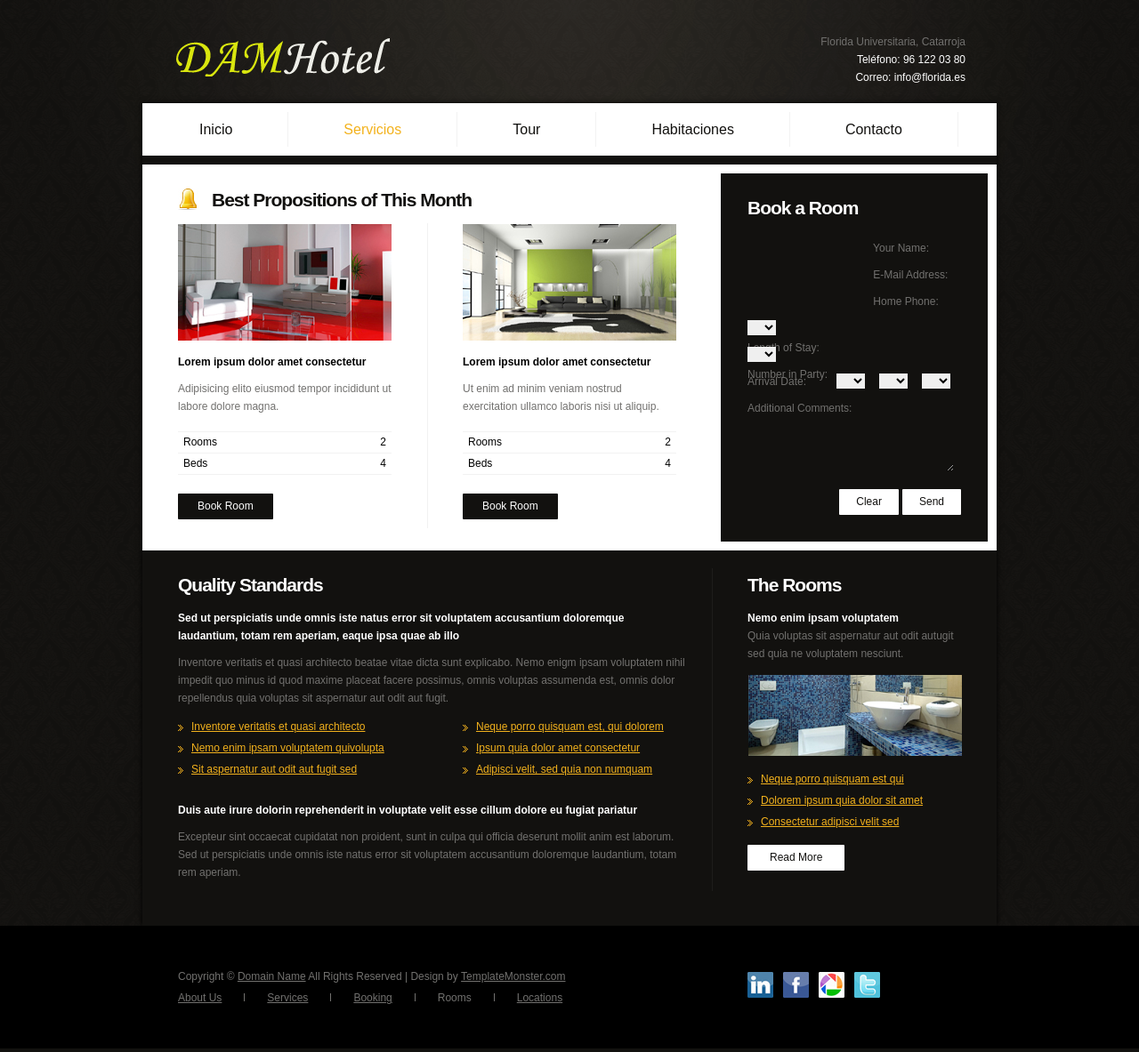
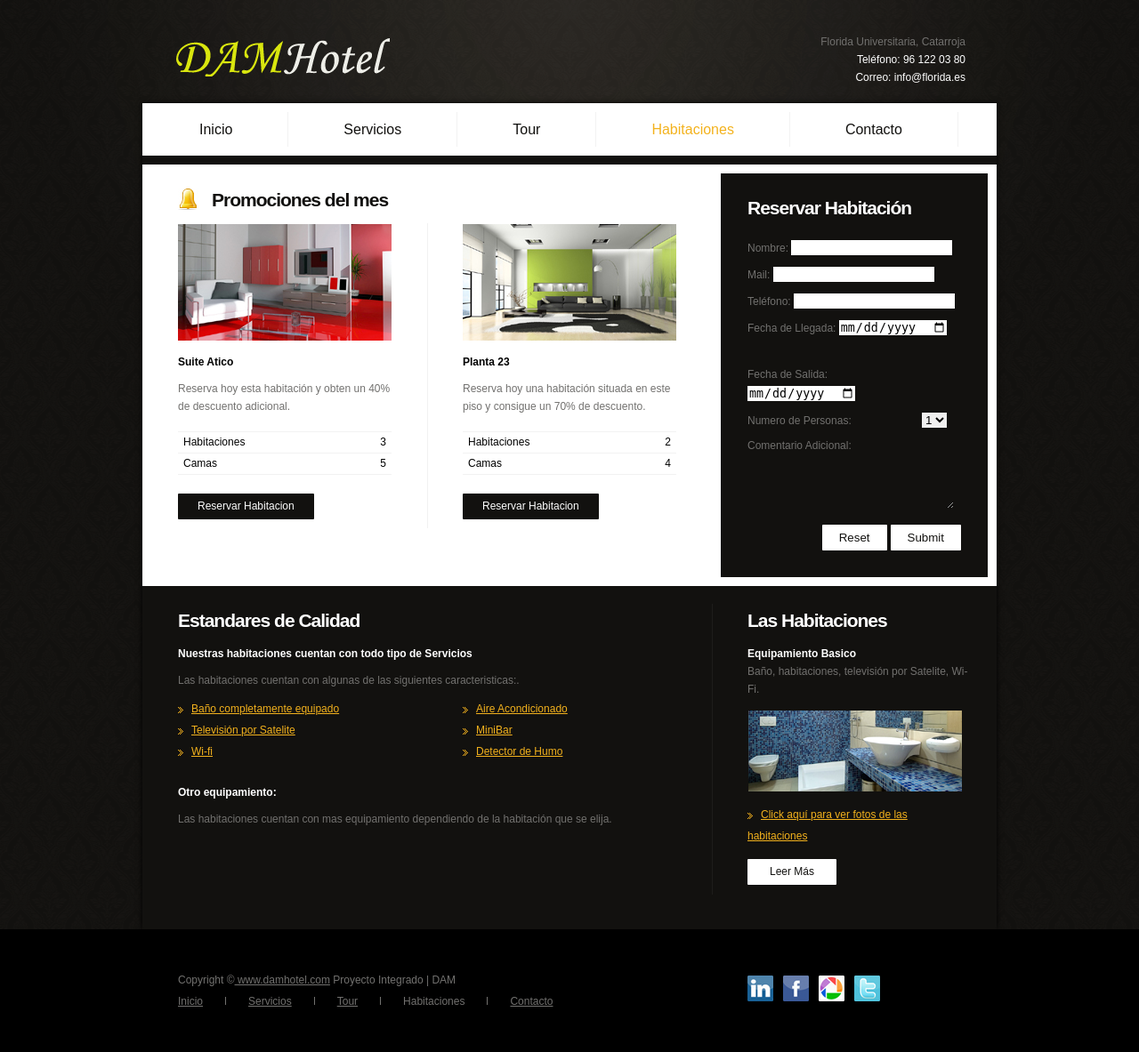
Before and after one commit to DavidMariB/ProyectoIntegradoDAM, a PHP site: page /habitaciones.html in a window 1280 px wide. Shown: the whole page at 89% size. Run offline with PHP 8.4, Linux system fonts and the light colour scheme.

Commit message:
Insertada información basica e insertado mapa en contactos

```diff
--- a/css/style.css
+++ b/css/style.css
@@ -63,6 +63,10 @@ body {
 	-moz-box-shadow:0 0 6px #000;
 	-webkit-box-shadow:0 0 6px #000;
 	position:relative
+}
+.map{
+	width:400px;
+	height:400px;
 }
 /* ============================= Pagina Principal ====================== */
 a {
--- a/habitaciones.html
+++ b/habitaciones.html
@@ -23,10 +23,10 @@
         <nav>
           <ul id="menu">
             <li><a href="index.html">Inicio</a></li>
-            <li class="active"><a href="services.html">Servicios</a></li>
-            <li><a href="booking.html">Tour</a></li>
-            <li><a href="rooms.html">Habitaciones</a></li>
-            <li><a href="locations.html">Contacto</a></li>
+            <li><a href="servicios.html">Servicios</a></li>
+            <li><a href="tour.html">Tour</a></li>
+            <li class="active"><a href="habitaciones.html">Habitaciones</a></li>
+            <li><a href="contacto.html">Contacto</a></li>
           </ul>
         </nav>
         <!-- Final Cabecera -->
@@ -35,80 +35,57 @@
           <div class="box1">
             <div class="wrapper">
               <form action="#" id="form1">
-                <h2>Book a Room</h2>
+                <h2>Reservar Habitación</h2>
                 <fieldset>
                   <div class="row">
-                    <input type="text" class="input">
-                    Your Name: </div>
+                    Nombre: <input type="text" name="nombre"></div>
                   <div class="row">
-                    <input type="text" class="input">
-                    E-Mail Address: </div>
+                    Mail:  <input type="text" name="mail"> </div>
                   <div class="row">
-                    <input type="text" class="input">
-                    Home Phone: </div>
+                    Teléfono: <input type="text" name="tlf"></div>
                   <div class="row">
-                    <div class="select1">
-                      <select>
-                        <option>&nbsp;</option>
-                        <option>...</option>
-                      </select>
-                    </div>
-                    Length of Stay: </div>
-                  <div class="row">
-                    <div class="select1">
-                      <select>
-                        <option>&nbsp;</option>
-                        <option>...</option>
-                      </select>
-                    </div>
-                    Number in Party: </div>
-                  <div class="row">
+                    Fecha de Llegada: <input type="date" name="fecha"> <br> </div>
+                  <div class="row"> <br>
+                    Fecha de Salida: <br> <input type="date" name="fecha"> </div>
+                  <div class="row"> <br>
+                    <br> Numero de Personas:
                     <div class="select2">
                       <select>
-                        <option>&nbsp;</option>
-                        <option>...</option>
-                      </select>
-                    </div>
-                    <div class="select2">
-                      <select>
-                        <option>&nbsp;</option>
-                        <option>...</option>
-                      </select>
-                    </div>
-                    <div class="select2">
-                      <select>
-                        <option>&nbsp;</option>
-                        <option>...</option>
-                      </select>
-                    </div>
-                    Arrival Date: </div>
-                  <div class="row_textarea"> Additional Comments:
+                          <option>1</option>
+                          <option>2</option>
+                          <option>3</option>
+                          <option>4</option>
+                          <option>5</option>
+                        </select>
+                      </div>
+                    </div> <br>
+                  <div class="row_textarea"> <br> Comentario Adicional:
                     <textarea cols="1" rows="1"></textarea>
                   </div>
-                  <div class="wrapper"> <a href="#" class="button1">Send</a> <a href="#" class="button1">Clear</a> </div>
+                  <br> <div class="wrapper"> <input type="submit" class="button1"></a> <input type="reset" class="button1"></a> </div>
                 </fieldset>
               </form>
               <div class="col2 pad">
-                <h2><img src="images/title_marker1.jpg" alt="">Best Propositions of This Month</h2>
+                <h2><img src="images/title_marker1.jpg" alt="">Promociones del mes</h2>
                 <div class="wrapper line1">
                   <div class="col3">
                     <figure class="pad_bot3"><img src="images/page3_img1.jpg" alt=""></figure>
-                    <p class="pad_bot1"><strong class="color3">Lorem ipsum dolor amet consectetur</strong></p>
-                    <p>Adipisicing elito eiusmod tempor incididunt ut labore dolore magna.</p>
+                    <p class="pad_bot1"><strong class="color3">Suite Atico</strong></p>
+                    <p>Reserva hoy esta habitación y obten un 40% de descuento adicional.</p>
                     <ul class="list2">
-                      <li><span>2</span>Rooms</li>
-                      <li><span>4</span>Beds</li>
+                      <li><span>3</span>Habitaciones</li>
+                      <li><span>5</span>Camas</li>
                     </ul>
-                    <a href="#" class="button2">Book Room</a> </div>
+                    <a href="#" class="button2">Reservar Habitacion</a> </div>
                   <div class="col3 pad_left2">
                     <figure class="pad_bot3"><img src="images/page3_img4.jpg" alt=""></figure>
-                    <p class="pad_bot1"><strong class="color3">Lorem ipsum dolor amet consectetur</strong></p>
-                    <p>Ut enim ad minim veniam nostrud exercitation ullamco laboris nisi ut aliquip.</p>
+                    <p class="pad_bot1"><strong class="color3">Planta 23</strong></p>
+                    <p>Reserva hoy una habitación situada en este piso y consigue un 70% de descuento.</p>
                     <ul class="list2">
-                      <li><span>2</span>Rooms</li>
-                      <li><span>4</span>Beds</li>
+                      <li><span>2</span>Habitaciones</li>
+                      <li><span>4</span>Camas</li>
                     </ul>
-                    <a href="#" class="button2">Book Room</a> </div>
+                    <a href="#" class="button2">Reservar Habitacion</a> </div>
                 </div>
               </div>
             </div>
@@ -116,57 +93,55 @@
           <div class="pad">
             <div class="wrapper line3">
               <div class="col2">
-                <h2>Quality Standards</h2>
-                <p class="pad_bot1"><strong class="color2">Sed ut perspiciatis unde omnis iste natus error sit voluptatem accusantium doloremque laudantium, totam rem aperiam, eaque ipsa quae ab illo</strong> </p>
-                <p class="pad_bot1"> Inventore veritatis et quasi architecto beatae vitae dicta sunt explicabo. Nemo enigm ipsam voluptatem nihil impedit quo minus id quod maxime placeat facere possimus, omnis voluptas assumenda est, omnis dolor repellendus quia voluptas sit aspernatur aut odit aut fugit.</p>
+                <h2>Estandares de Calidad</h2>
+                <p class="pad_bot1"><strong class="color2">Nuestras habitaciones cuentan con todo tipo de Servicios</strong> </p>
+                <p class="pad_bot1"> Las habitaciones cuentan con algunas de las siguientes caracteristicas:.</p>
                 <div class="wrapper pad_bot2">
                   <div class="col1">
                     <ul class="list1">
-                      <li><a href="#">Inventore veritatis et quasi architecto</a></li>
-                      <li><a href="#">Nemo enim ipsam voluptatem quivolupta</a></li>
-                      <li><a href="#">Sit aspernatur aut odit aut fugit sed</a></li>
+                      <li><a href="#"> Baño completamente equipado </a></li>
+                      <li><a href="#"> Televisión por Satelite </a></li>
+                      <li><a href="#"> Wi-fi </a></li>
                     </ul>
                   </div>
                   <div class="col1 pad_left1">
                     <ul class="list1">
-                      <li><a href="#">Neque porro quisquam est, qui dolorem</a></li>
-                      <li><a href="#">Ipsum quia dolor amet consectetur</a></li>
-                      <li><a href="#">Adipisci velit, sed quia non numquam</a></li>
+                      <li><a href="#"> Aire Acondicionado </a></li>
+                      <li><a href="#"> MiniBar </a></li>
+                      <li><a href="#"> Detector de Humo </a></li>
                     </ul>
                   </div>
                 </div>
-                <p class="pad_bot1"><strong class="color2">Duis aute irure dolorin reprehenderit in voluptate velit esse cillum dolore eu fugiat pariatur</strong></p>
-                Excepteur sint occaecat cupidatat non proident, sunt in culpa qui officia deserunt mollit anim est laborum. Sed ut perspiciatis unde omnis iste natus error sit voluptatem accusantium doloremque laudantium, totam rem aperiam. </div>
+                <p class="pad_bot1"><strong class="color2">Otro equipamiento:</strong></p>
+                <p class="pad_bot1">Las habitaciones cuentan con mas equipamiento dependiendo de la habitación que se elija. </p></div>
               <div class="col1 pad_left1">
-                <h2>The Rooms</h2>
-                <p class="pad_bot1"><strong class="color2">Nemo enim ipsam voluptatem</strong><br>
-                  Quia voluptas sit aspernatur aut odit autugit sed quia ne voluptatem nesciunt. </p>
+                <h2>Las Habitaciones</h2>
+                <p class="pad_bot1"><strong class="color2">Equipamiento Basico</strong><br>
+                  Baño, habitaciones, televisión por Satelite, Wi-Fi. </p>
                 <figure class="pad_bot3"><img src="images/page4_img1.jpg" alt=""></figure>
                 <ul class="list1 pad_bot3">
-                  <li><a href="#">Neque porro quisquam est qui</a></li>
-                  <li><a href="#">Dolorem ipsum quia dolor sit amet</a></li>
-                  <li><a href="#">Consectetur adipisci velit sed</a></li>
+                  <li><a href="#">Click aquí para ver fotos de las habitaciones</a></li>
                 </ul>
-                <a href="#" class="button1">Read More</a> </div>
+                <a href="#" class="button1">Leer Más</a> </div>
             </div>
           </div>
         </article>
-        <!--content end-->
+        <!--Fin Pagina Principal-->
       </div>
     </div>
   </div>
 </div>
 <div class="main">
-  <!-- footer -->
+  <!-- Pie de Pagina -->
   <footer>
-    <div class="col2">Copyright &copy; <a href="#">Domain Name</a> All Rights Reserved | Design by <a target="_blank" href="http://www.templatemonster.com/">TemplateMonster.com</a>
+    <div class="col2">Copyright &copy;<a href="#"> www.damhotel.com</a> Proyecto Integrado | DAM
       <nav>
         <ul id="footer_menu">
-          <li><a href="index.html">About Us</a></li>
-          <li><a href="services.html">Services</a></li>
-          <li><a href="booking.html">Booking</a></li>
-          <li class="active"><a href="rooms.html">Rooms</a></li>
-          <li class="last"><a href="locations.html">Locations</a></li>
+          <li><a href="index.html">Inicio</a></li>
+          <li><a href="services.html">Servicios</a></li>
+          <li><a href="booking.html">Tour</a></li>
+          <li class="active"><a href="rooms.html">Habitaciones</a></li>
+          <li class="last"><a href="locations.html">Contacto</a></li>
         </ul>
       </nav>
     </div>
@@ -178,9 +153,8 @@
         <li><a href="#" class="normaltip"><img src="images/icon4.jpg" alt=""></a></li>
       </ul>
     </div>
-    <!-- {%FOOTER_LINK} -->
   </footer>
-  <!-- footer end -->
+  <!-- Fin Pie de Pagina -->
 </div>
 <script type="text/javascript">Cufon.now();</script>
 </body>
```
Also changed, not shown: contacto.html (+57 -119 lines), index.html (+9 -9 lines), servicios.html (+4 -4 lines), tour.html (+15 -31 lines).
